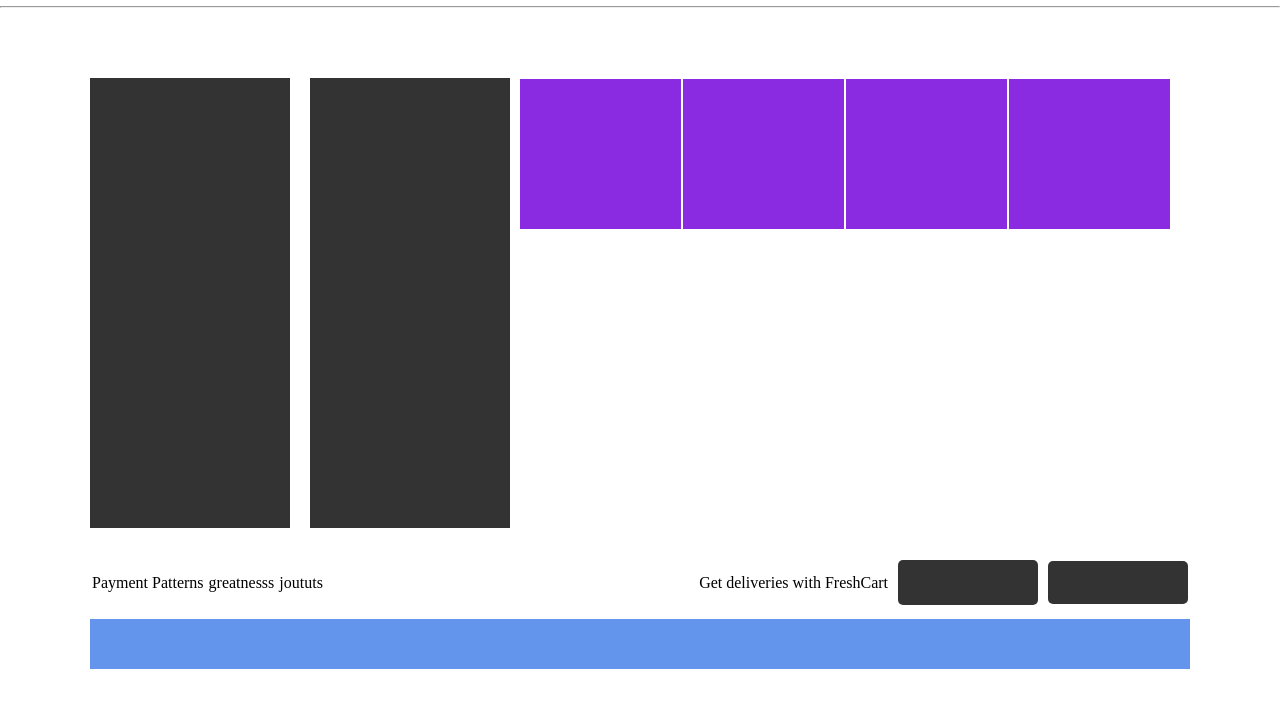
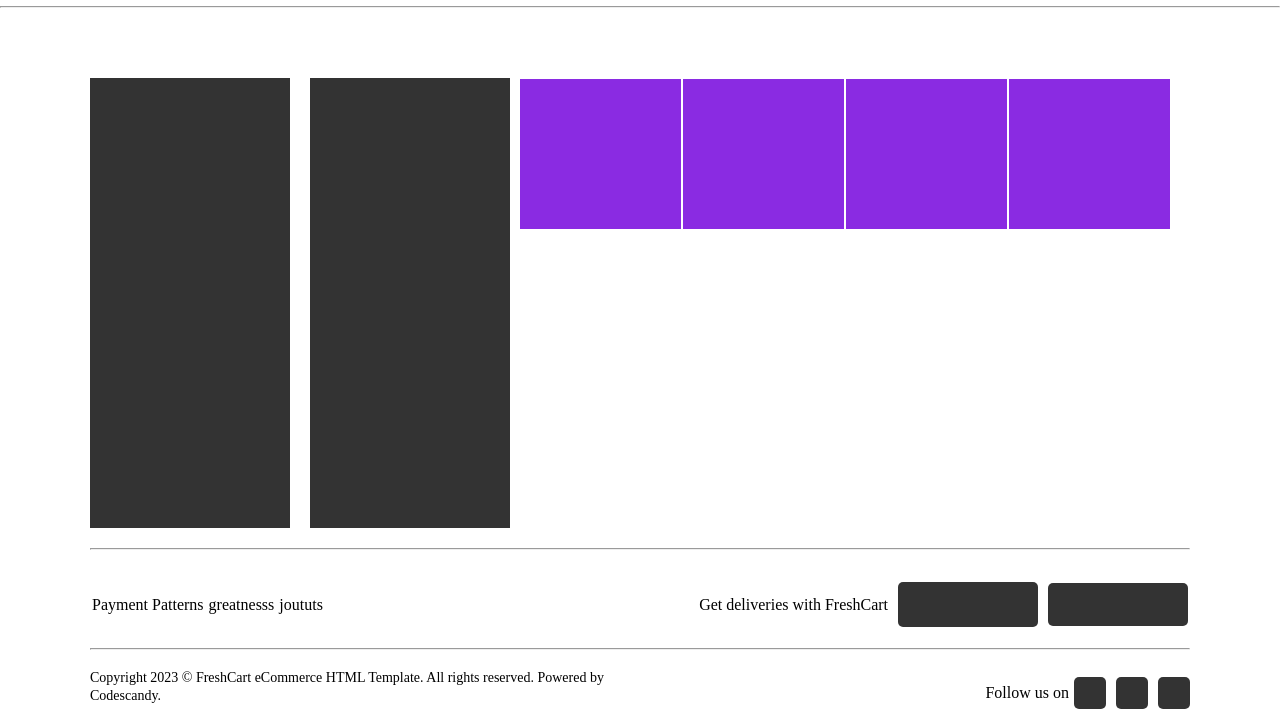
Before and after one commit to FavourAttah/LAYOUT, a plain HTML site: page index.html in a window 1280 px wide. Shown: the part 2811-3539 px from the top of the page. Before the commit the page ends 3480 px from the top, so only its background shows below. Drawn offline with Linux system fonts and the light colour scheme.

Commit message:
copyright done

```diff
--- a/css/style.css
+++ b/css/style.css
@@ -195,10 +195,6 @@ footer {
     align-items: center;
 }
 
-.item {
-
-
-}
 
 .apple {
     background-color: #333;
@@ -216,6 +212,36 @@ footer {
 }
 
 .copyright {
-    background-color: cornflowerblue;
     height: 50px;
+    display: flex;
+    padding: 10px 0;
 }
+
+.templates {
+    width: 50%;
+}
+
+small {
+    font-size: .875em;
+}
+
+.follow-us {
+    display: flex;
+    width: 50%;
+    place-content: end;
+    align-items: center;
+}
+
+
+.socails {
+    background-color: #333;
+    width: 32px;
+    height: 32px;
+    margin: 0 5px;
+    padding-right: 0;
+    border-radius: 5px;
+}
+
+.socails:last-child {
+    margin-right: 0;
+}
--- a/index.html
+++ b/index.html
@@ -76,6 +76,9 @@
                 <div class="box6"></div>
             </main>
         </div>
+        <div class="container">
+            <hr>
+        </div>
         <footer>
             <div class="payment">
                 <div class="paymentplans">
@@ -96,7 +99,20 @@
                     </div>
                 </div>
             </div>
-            <div class="copyright"></div>
+            <div class="container">
+                <hr>
+            </div>
+            <div class="copyright">
+                <div class="templates">
+                    <small>Copyright 2023 © FreshCart eCommerce HTML Template. All rights reserved. Powered by Codescandy.</small>
+                </div>
+                <div class="follow-us">
+                    <div class="page">Follow us on</div>
+                    <div class="socails"></div>
+                    <div class="socails"></div>
+                    <div class="socails"></div>
+                </div>
+            </div>
         </footer>
     </div>
 
```
